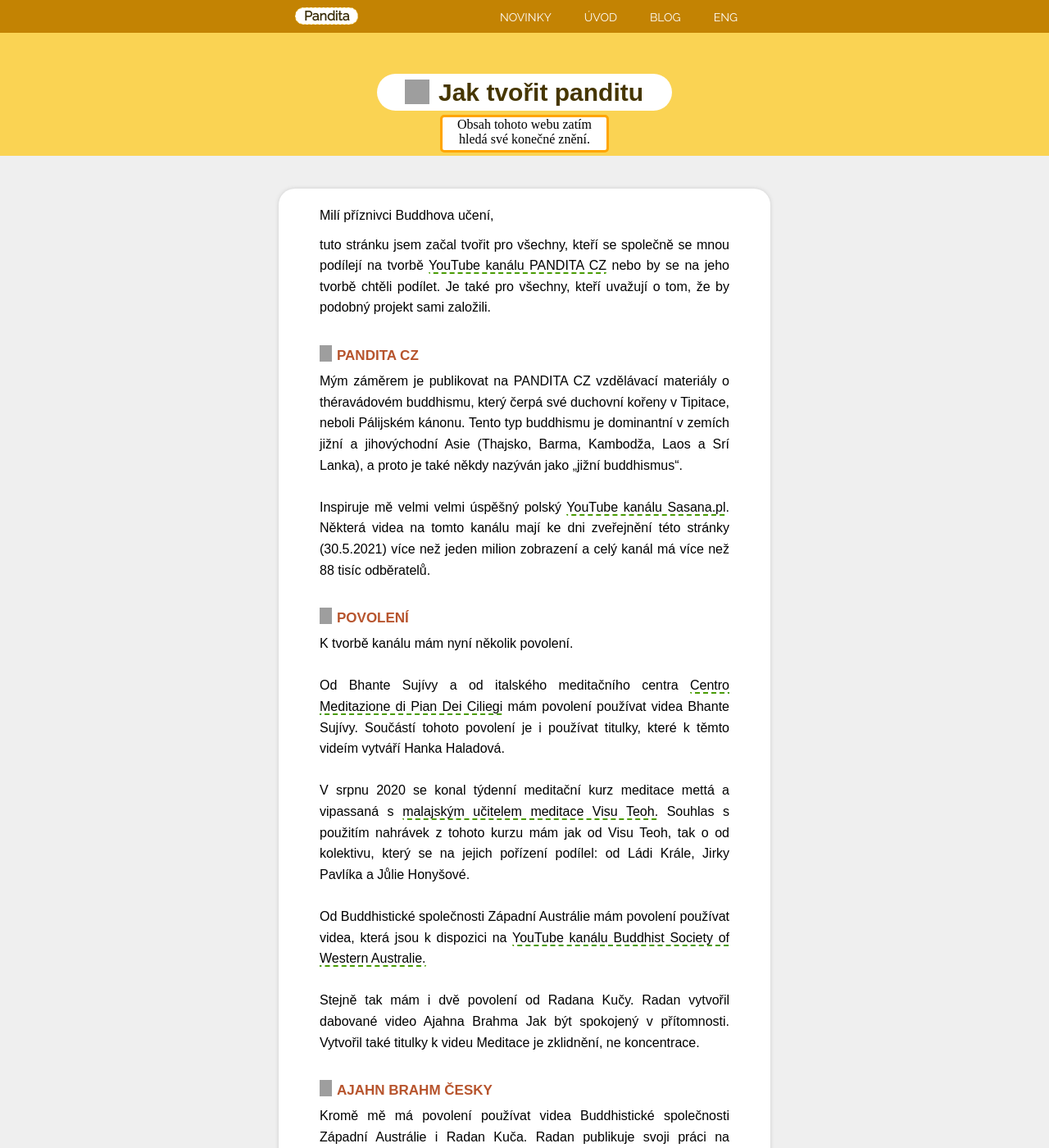
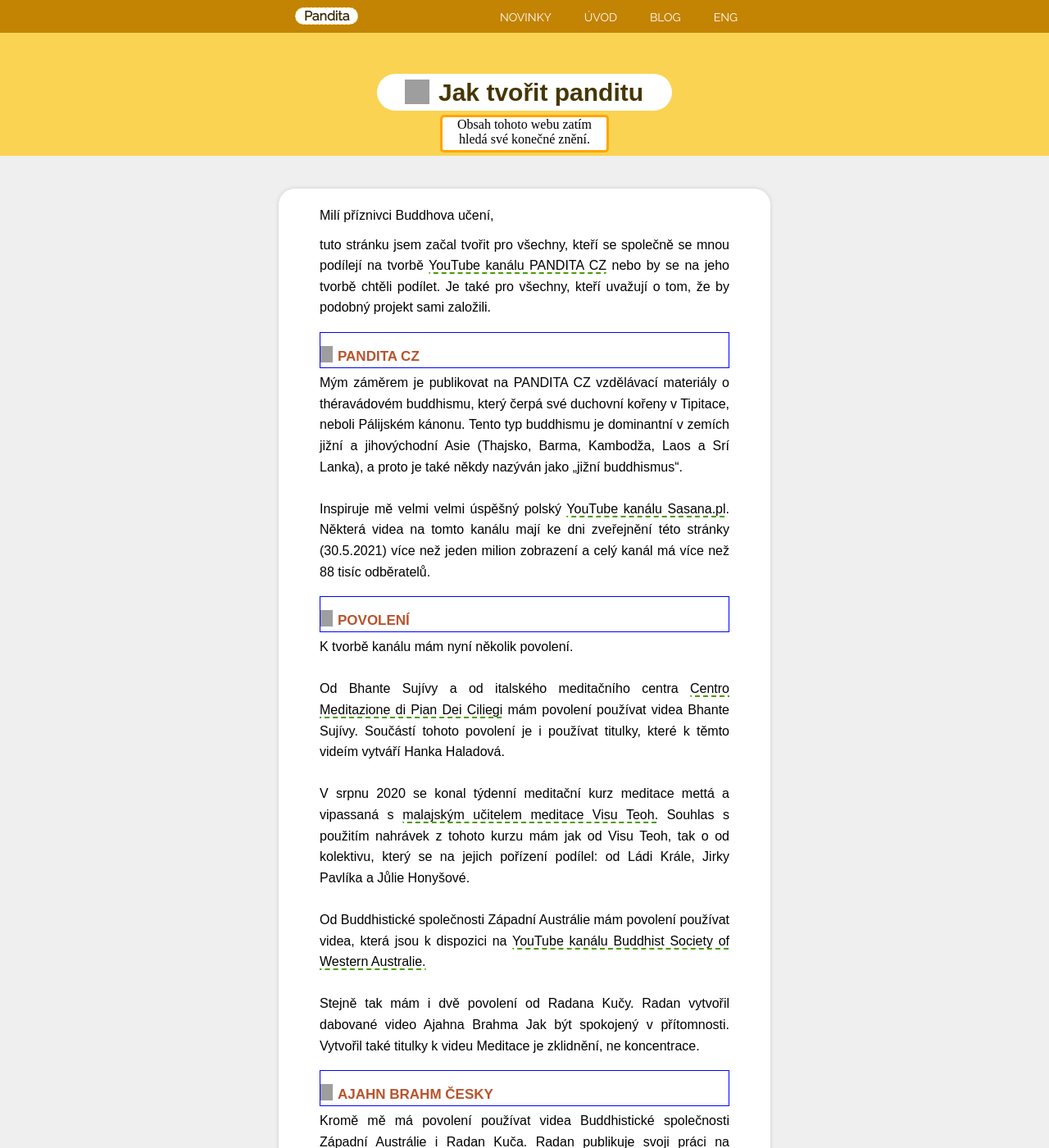
Before and after one commit to Borek78/jak-tvorit-panditu-zaloha, a Jekyll site: the page built from index.md, in a window 1280 px wide and 1400 px high. Shown: the whole window at 82% size. Built offline with Jekyll 4.4.1, drawn with Linux system fonts in a browser that asks for light colours; grey boxes are pictures that could not be loaded.

Commit message:
Update text-area-style.css

```diff
--- a/css/text-area-style.css
+++ b/css/text-area-style.css
@@ -22,13 +22,13 @@
   font-weight: bold;
   padding-top: 15px;
 
-  background-image: url(’https://borek78.github.io/jak-tvorit-panditu/assets/pipali-stredne-zluty.png’);
+  background-image: url(https://borek78.github.io/jak-tvorit-panditu/assets/pipali-stredne-zluty.png);
 
   background-repeat: no-repeat;
   background-size: 15px 20px;
-  adding-left: 28px;
+  padding-left: 28px;
   background-position: 0px 16px;
-  order: 1px solid blue;
+  border: 1px solid blue;
   font-size: 17px;
   padding-left: 21px;
 }
```
